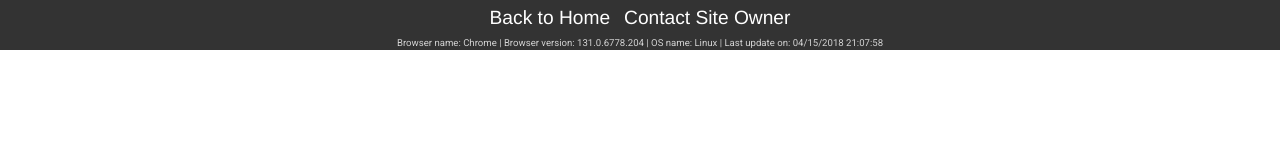
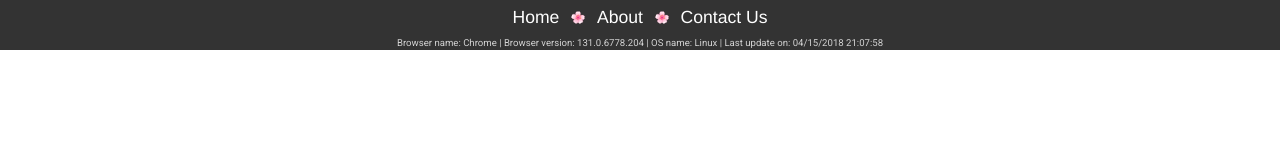
Before and after one commit to STommydx/IPGroupProject, a website: page public/navbar.html in a window 1280 px wide. Drawn offline with nearby package versions, Linux system fonts and the light colour scheme.

```diff
--- a/public/css/navbar.css
+++ b/public/css/navbar.css
@@ -19,6 +19,9 @@
 }
 
 .navbar ul {
+	display: flex;
+	justify-content: center;
+	align-items: center;
 	width: 100%;
 	text-align: center;
 	list-style: none;
@@ -28,10 +31,11 @@
 }
 
 .navbar ul li {
-	font-size: 1.2em;
+	display: flex;
+	justify-content: center;
+	font-size: 1.1em;
 	font-family: helvetica;
 	color: grey;
-	display: inline-block;
 	/*width: 20%;*/
 	text-align: center;
 	padding: 5px;
@@ -47,6 +51,11 @@
 	color: grey;
 }
 
+img {
+	height: 1em;
+	width: 1em;
+}
+
 .browserinfo {
 	color:lightgrey;
 	font-size:0.6em;
--- a/public/navbar.html
+++ b/public/navbar.html
@@ -14,8 +14,11 @@
 <body>
 <div class="navbar">
 	<ul>
-		<li><a href="home.html" target="content">Back to Home</a></li>
-		<li><a href="mailto:jeanielamwh@gmail.com">Contact Site Owner</a></li>
+		<li><a href="home.html" target="content">Home</a></li>
+		<li><img src="images/sakura-flower.svg"></li>
+		<li><a href="founder.html" target="content">About</a></li>
+		<li><img src="images/sakura-flower.svg"></li>
+		<li><a href="contactus.html" target="content">Contact Us</a></li>
 	</ul>
 </div>
 <div class="browserinfo"></div>
```
Also changed, not shown: public/index.html (+0 -1 lines).
